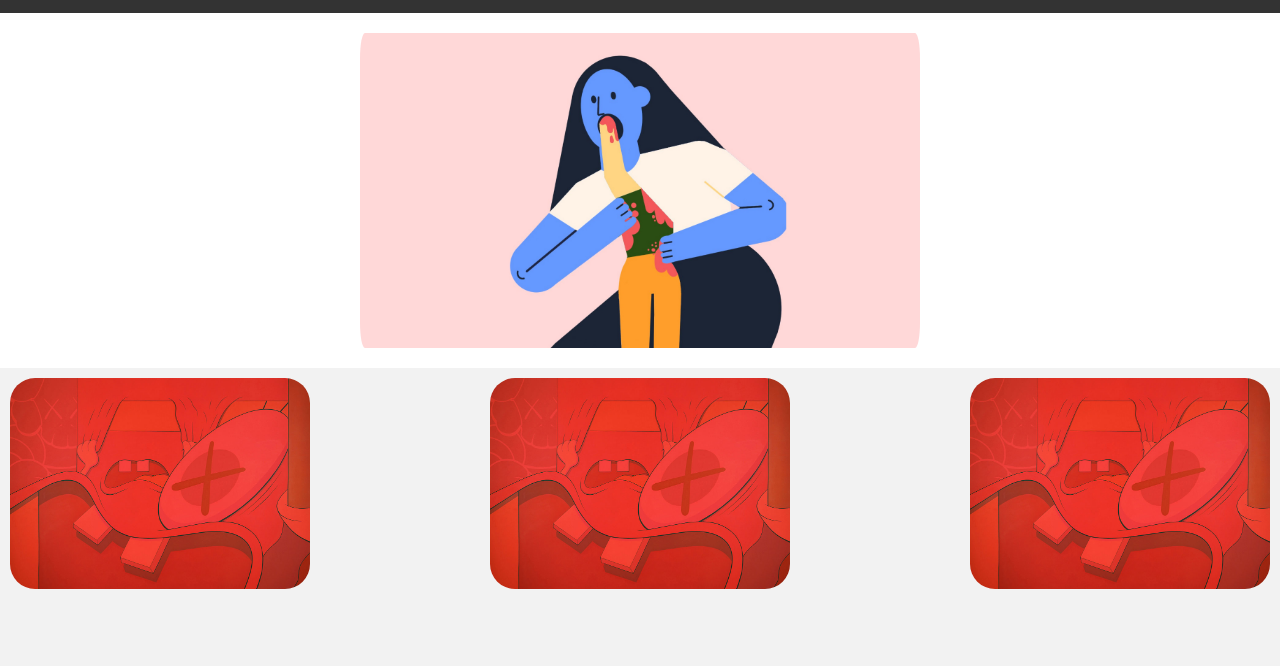
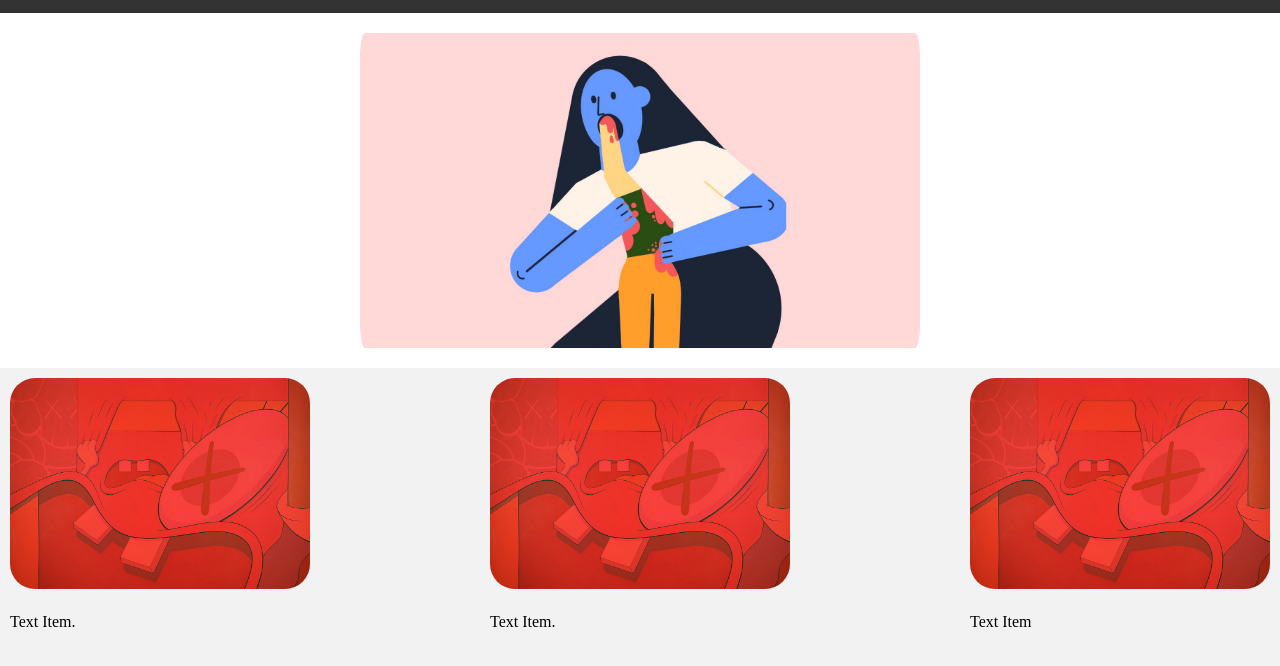
Before and after one commit to William-Afton23/webflexsite-, a plain HTML site: page index.html in a window 1280 px wide. Shown: the part 60-726 px from the top of the page. Drawn offline with Linux system fonts and the light colour scheme.

Commit message:
Update index.html

```diff
--- a/index.html
+++ b/index.html
@@ -53,19 +53,21 @@
 		<div class="item">
 
 				<img src="kaws.jpg" height="200px" width="300px">
+				<p> Text Item. </p>
 
 		</div>
 
 		<div class="item">
 
 				<img src="kaws.jpg" height="200px" width="300px">
+				<p> Text Item. </p>
 
 		</div>
 
 		<div class="item">
 
 				<img src="kaws.jpg" height="200px" width="300px">
-
+				<p> Text Item </p>
 		</div>
 
 </div>
```
